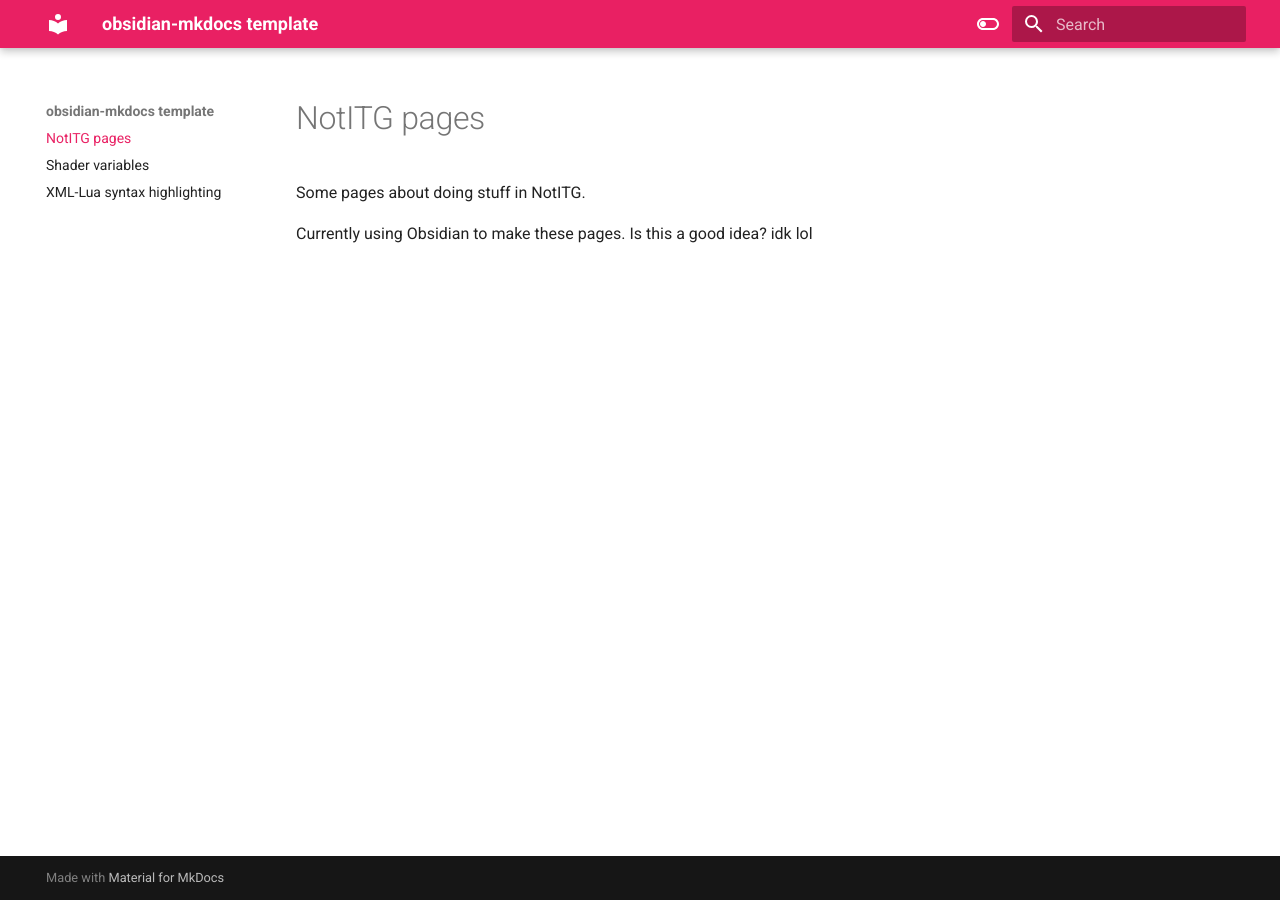
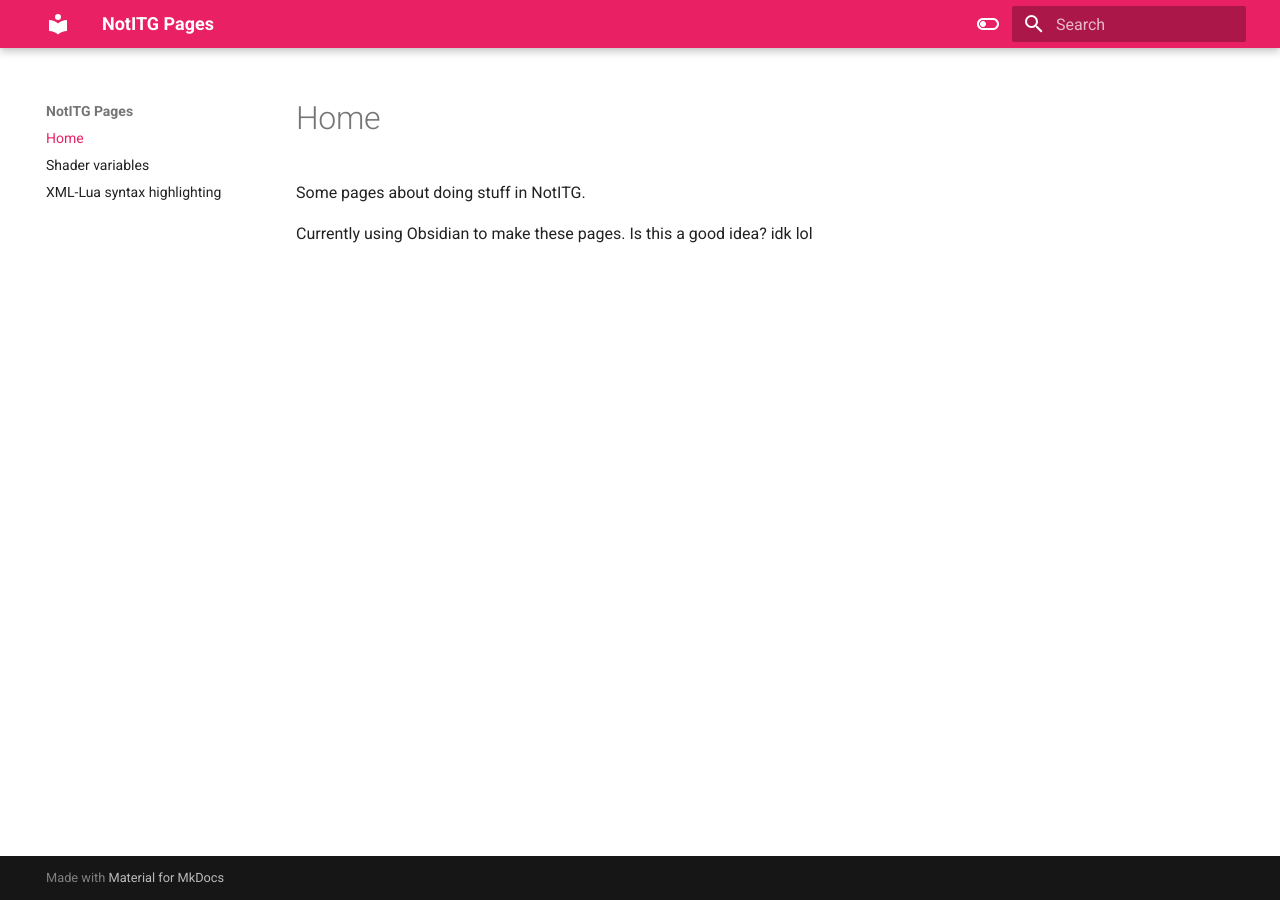
Before and after one commit to som1sezhi/notitg-pages, an MkDocs documentation site: the page built from docs/index.md, in a window 1280 px wide. Built offline with MkDocs 1.6.1 and Material for MkDocs 9.7.7, drawn with Linux system fonts in a browser that asks for light colours.

Commit message:
hopefully have 404 pages not break

```diff
--- a/docs/index.md
+++ b/docs/index.md
@@ -1,4 +1,4 @@
-# NotITG pages
+# Home
 
 Some pages about doing stuff in NotITG.
 
--- a/mkdocs.yml
+++ b/mkdocs.yml
@@ -1,4 +1,5 @@
-site_name: obsidian-mkdocs template
+site_name: NotITG Pages
+site_url: "https://som1sezhi.github.io/notitg-pages/"
 
 theme:
     name: 'material'
```
